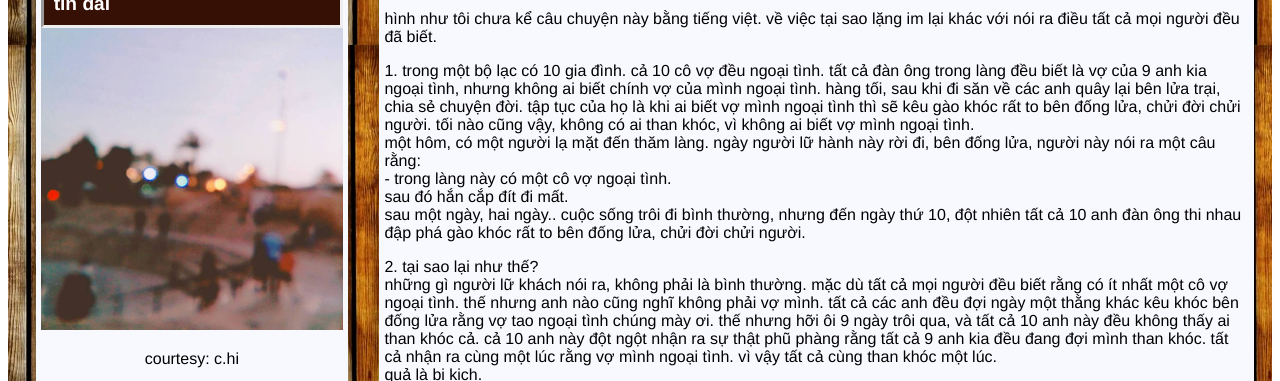
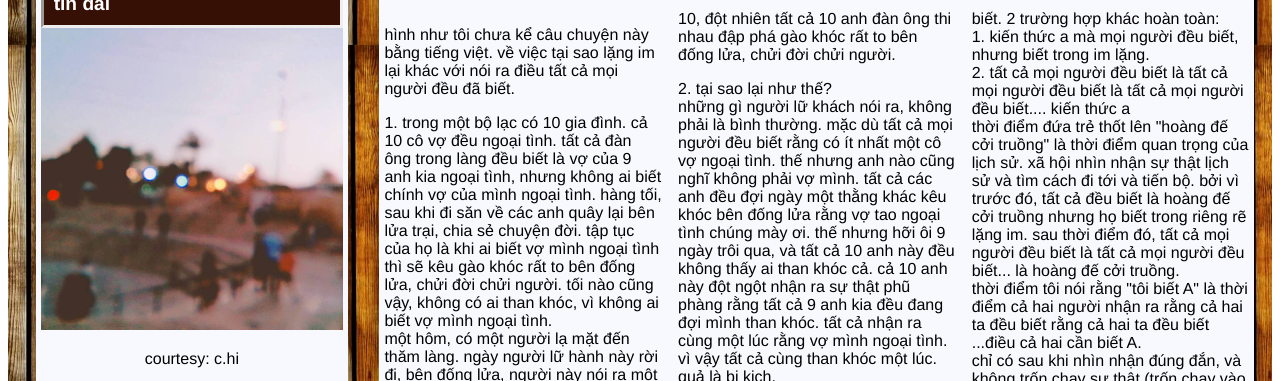
Before and after one commit to eivorjussila/eivorjussila.github.io, a plain HTML site: page ck.html in a window 1280 px wide. Shown: the part 386-767 px from the top of the page. Drawn offline with Linux system fonts and the light colour scheme.

Commit message:
Add files via upload

```diff
--- a/ck.html
+++ b/ck.html
@@ -94,6 +94,7 @@
       margin: 5px;
       padding: 5px;
       font-family: helvetica;
+
       }
 
       .news {
@@ -101,11 +102,11 @@
 
       padding: 5px;
       text-align: left;
+
       }
 
-      .news-body {
-      color: black;
-      padding: 10px;
+      article {
+      column-count: 3;
       }
 
       .footer {
@@ -168,8 +169,9 @@
 	  <div class="piece">
 
 
+
+	      <h2 class="news"> &#9822  vì vốn dĩ đã chả có ngày mai   </h2>
 	    <article>
-	    <h2 class="news"> &#9822  vì vốn dĩ đã chả có ngày mai   </h2>
 	    <p> hình như tôi chưa kể câu chuyện này bằng tiếng việt. về việc tại sao lặng im lại khác với nói ra điều tất cả mọi người đều đã biết. </p>
 	    <p>
 1. trong một bộ lạc có 10 gia đình. cả 10 cô vợ đều ngoại tình. tất cả đàn ông trong làng đều biết là vợ của 9 anh kia ngoại tình, nhưng không ai biết chính vợ của mình ngoại tình. hàng tối, sau khi đi săn về các anh quây lại bên lửa trại, chia sẻ chuyện đời. tập tục của họ là khi ai biết vợ mình ngoại tình thì sẽ kêu gào khóc rất to bên đống lửa, chửi đời chửi người. tối nào cũng vậy, không có ai than khóc, vì không ai biết vợ mình ngoại tình. <br>
```
Also changed, not shown: post.html (+2 -1 lines).
